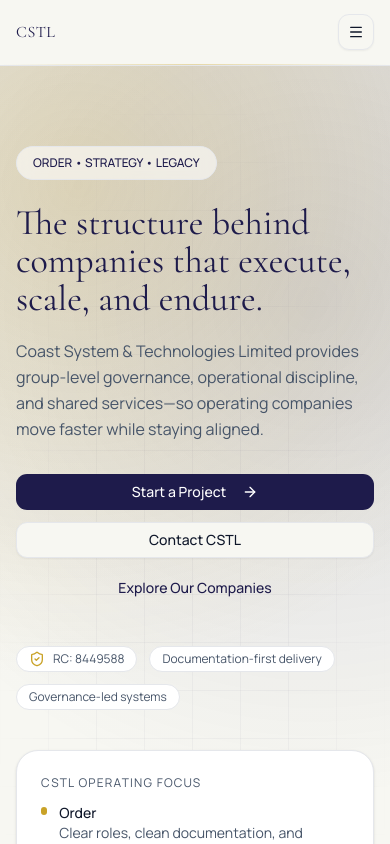
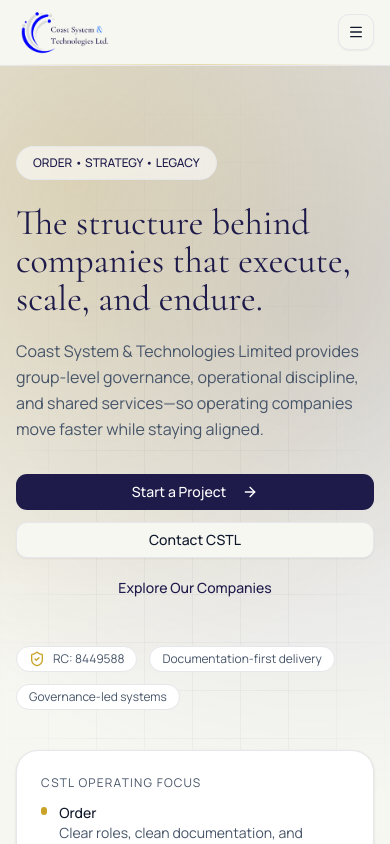
Before and after one commit to Coast-System-and-Technologies/coast-system-technologies-limited, a Next.js app: page / in a window 390 px wide. Shown: the top 844 px of the page. Built offline with nearby package versions, Linux system fonts and the light colour scheme.

Commit message:
Enhance Navbar component with logo image

```diff
--- a/components/layout/navbar.tsx
+++ b/components/layout/navbar.tsx
@@ -2,6 +2,7 @@
 
 import * as React from "react";
 import Link from "next/link";
+import Image from "next/image";
 import { usePathname } from "next/navigation";
 import { Menu, ArrowUpRight } from "lucide-react";
 
@@ -60,14 +61,14 @@
       <div className="cstl-container h-16 flex items-center justify-between gap-3">
         {/* Brand */}
         <Link href="/" className="flex items-center gap-3">
-          <div className="flex flex-col leading-tight">
-            <span className="font-heading text-base sm:text-lg text-[color:var(--primary)] tracking-wide">
-              {SITE.shortName}
-            </span>
-            <span className="hidden sm:inline text-[11px] text-muted-foreground tracking-wider">
-              {SITE.signature}
-            </span>
-          </div>
+          <Image
+            src="/logo.png"
+            alt={SITE.shortName}
+            width={180}
+            height={60}
+            className="h-12 w-auto"
+            priority
+          />
         </Link>
 
         {/* Desktop Navigation */}
@@ -143,12 +144,13 @@
 
             <SheetContent side="right" className="w-[340px]">
               <div className="space-y-1">
-                <div className="font-heading text-lg text-[color:var(--primary)]">
-                  {SITE.shortName}
-                </div>
-                <div className="text-xs text-muted-foreground tracking-wider">
-                  {SITE.signature}
-                </div>
+                <Image
+                  src="/logo.png"
+                  alt={SITE.shortName}
+                  width={150}
+                  height={50}
+                  className="h-10 w-auto"
+                />
               </div>
 
               <Separator className="my-4" />
```
Also changed, not shown: public/LOGO.png (added), 1 other file (tests, documents, lock files or other folders).
